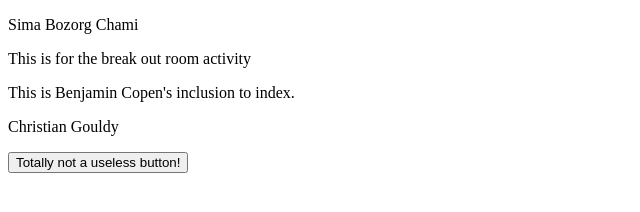
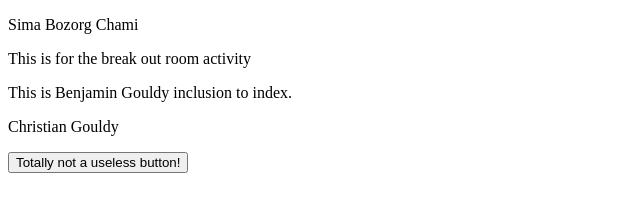
Before and after one commit to simachami/Breakout-Room-Activity, a plain HTML site: page index.html in a window 1280 px wide. Shown: the full height of the page, 0-640 px from the left. Drawn offline with Linux system fonts and the light colour scheme.

Commit message:
goofy last name swap

```diff
--- a/index.html
+++ b/index.html
@@ -9,7 +9,7 @@
     <p>Sima Bozorg Chami</p>
     <p>This is for the break out room activity</p>
 
-    <p>This is Benjamin Copen's inclusion to index.</p>
+    <p>This is Benjamin Gouldy inclusion to index.</p>
 
     <P>Christian Gouldy</P>
 
```
